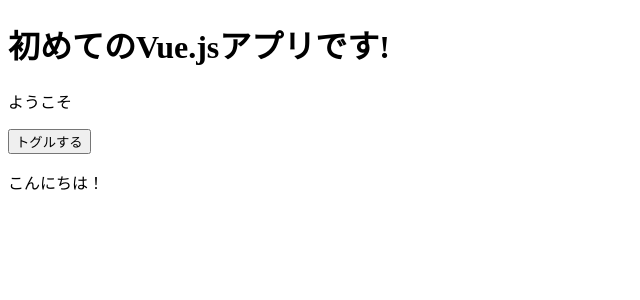
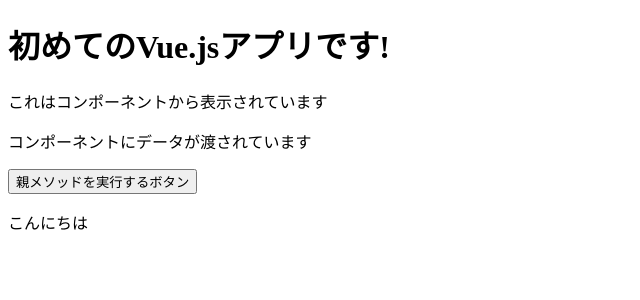
Before and after one commit to mskk3215/realtime-chat-with-rails-vue, a Vue app in the folder frontend/: page / in a window 1280 px wide. Shown: the top 300 px of the page, without its empty margins (0-640 px from the left). Built offline with nearby package versions, Linux system fonts and the light colour scheme.

Commit message:
feat: Add "TestComponent"

```diff
--- /dev/null
+++ b/frontend/src/components/TestComponent.vue
@@ -0,0 +1,19 @@
+<template>
+  <div>
+    これはコンポーネントから表示されています
+    <p>{{ message }}</p>
+    <!-- <p>{{ isEnabled }}</p> -->
+    <button @click="onClick">親メソッドを実行するボタン</button>
+  </div>
+</template>
+
+<script>
+export default {
+  props: ['message'],
+  methods: {
+    onClick() {
+      this.$emit('toggle');
+    },
+  },
+};
+</script>
--- a/frontend/src/views/Welcome.vue
+++ b/frontend/src/views/Welcome.vue
@@ -3,14 +3,24 @@
     <h1>{{ title }}</h1>
     <!-- <h1>{{ 3 + 3 }}</h1> -->
     <!-- <p>{{ subtitle }}</p> -->
-    <p v-if="isEnabled">{{ subtitle }}</p>
+    <!-- <p v-if="isEnabled">{{ subtitle }}</p>
     <button @dblclick="toggle">トグルする</button>
-    <p>{{ text }}</p>
+    <p>{{ text }}</p> -->
+    <TestComponent
+      @toggle="toggle"
+      message="コンポーネントにデータが渡されています"
+    />
+    <p v-if="isEnabled">こんにちは</p>
   </div>
 </template>
 
 <script>
+import TestComponent from '@/components/TestComponent.vue';
+
 export default {
+  components: {
+    TestComponent,
+  },
   data() {
     return {
       title: '初めてのVue.jsアプリです!',
```
